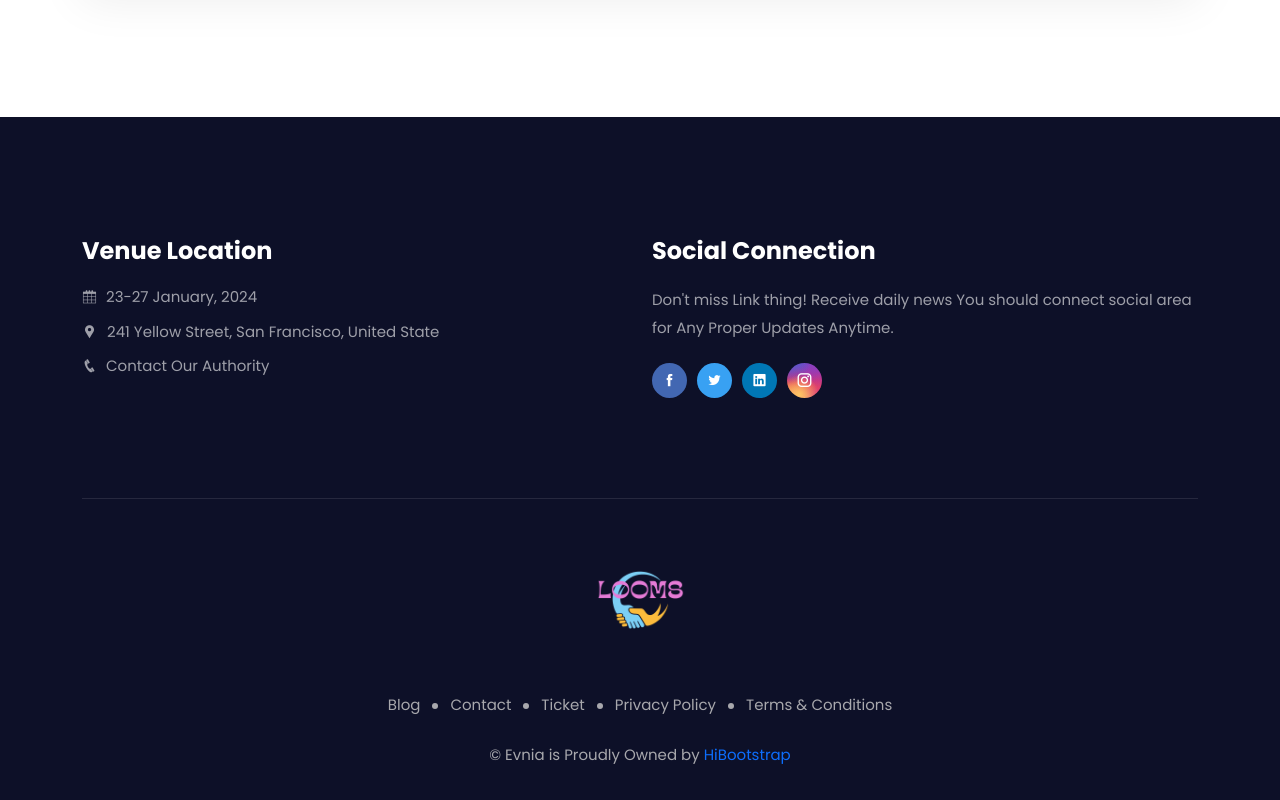
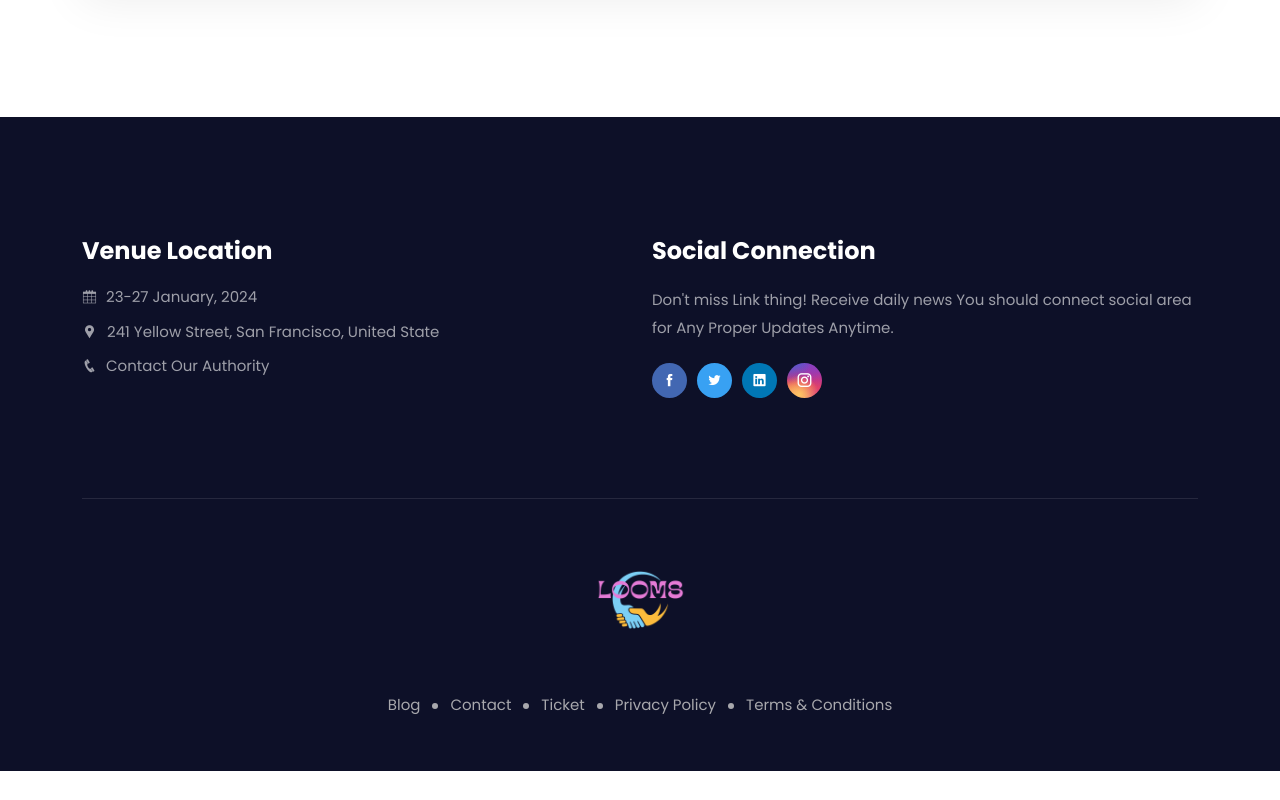
Before and after one commit to rugit/loom3.0, a Next.js app: page /faq in a window 1280 px wide. Shown: the part 1939-2739 px from the top of the page. After the commit the page ends 2710 px from the top, so only its background shows below. Built offline with nearby package versions, Linux system fonts and the light colour scheme.

Commit message:
Update layout and footer components to reflect new branding for Looms 3.0

```diff
--- a/src/app/layout.tsx
+++ b/src/app/layout.tsx
@@ -1,8 +1,8 @@
 import "../../styles/bootstrap.min.css";
 import "../../styles/icofont.min.css";
 import "../../styles/animate.min.css";
-import 'react-accessible-accordion/dist/fancy-example.css';
-import 'react-tabs/style/react-tabs.css';
+import "react-accessible-accordion/dist/fancy-example.css";
+import "react-tabs/style/react-tabs.css";
 import "swiper/css";
 import "swiper/css/bundle";
 
@@ -21,8 +21,8 @@ const poppins = Poppins({
 });
 
 export const metadata: Metadata = {
-  title: "Evnia - React Next.js Event Conference & Meetup Template",
-  description: "React Next.js Event Conference & Meetup Template",
+  title: "Looms 3.0",
+  description: "Looms 3.0",
 };
 
 export default function RootLayout({
--- a/src/components/Layouts/Footer.tsx
+++ b/src/components/Layouts/Footer.tsx
@@ -107,17 +107,6 @@ const Footer: React.FC = () => {
                     <Link href="/terms-conditions">Terms & Conditions</Link>
                   </li>
                 </ul>
-
-                <p>
-                  © Evnia is Proudly Owned by{" "}
-                  <a
-                    href="https://hibootstrap.com/"
-                    target="_blank"
-                    rel="noopener noreferrer"
-                  >
-                    HiBootstrap
-                  </a>
-                </p>
               </div>
             </div>
           </div>
```
